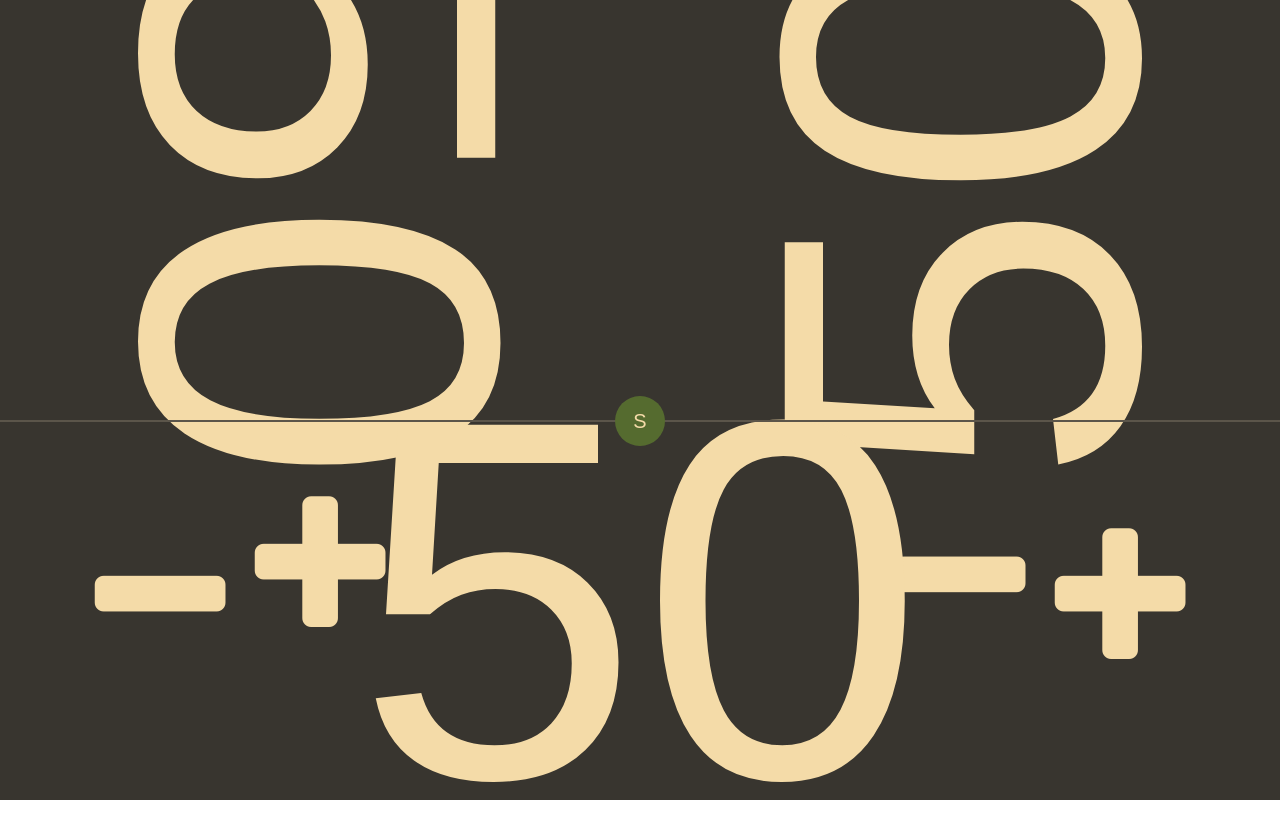
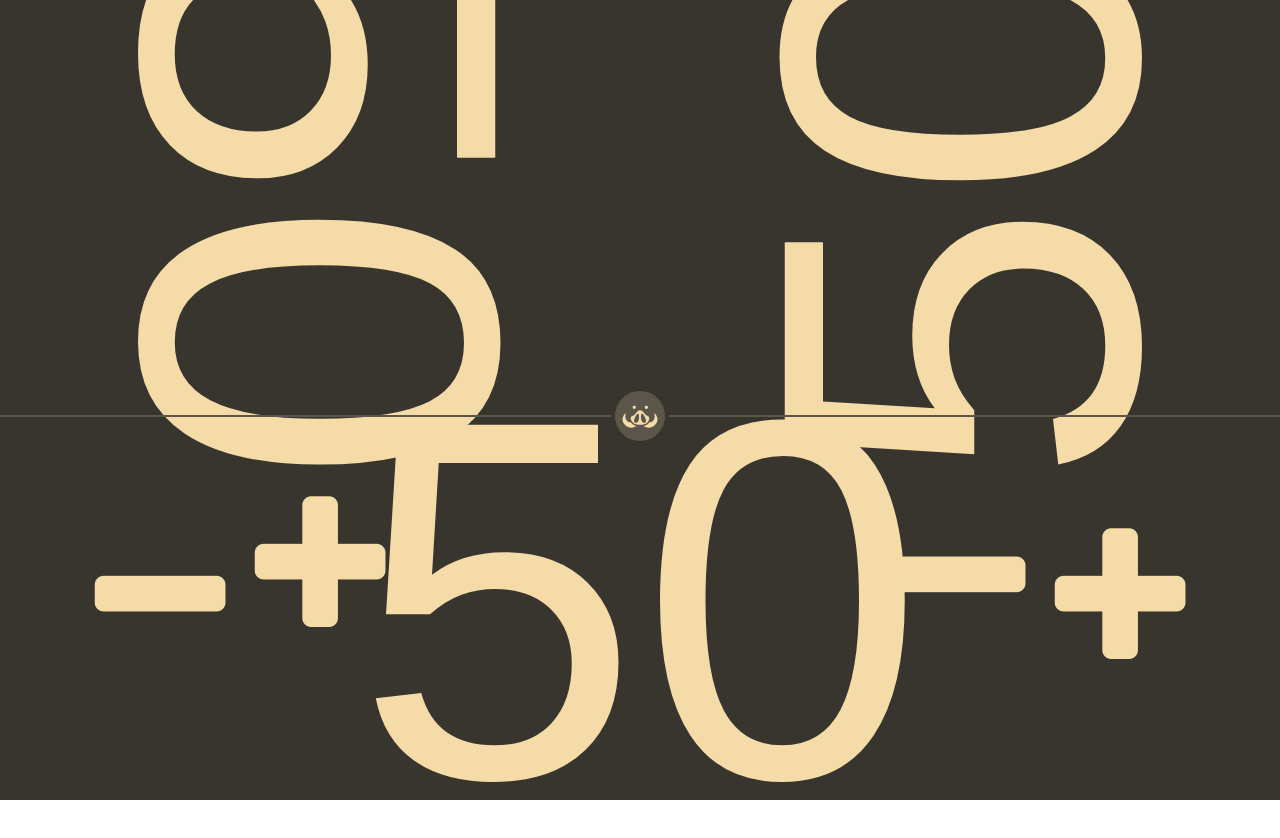
Before and after one commit to SightZyra/poinks, an Angular app: page /points in a window 1280 px wide. Shown: the top 838 px of the page. Built offline with nearby package versions, Linux system fonts and the light colour scheme.

Commit message:
feat: beautify menu

```diff
--- a/src/app/app.component.scss
+++ b/src/app/app.component.scss
@@ -1,8 +1,4 @@
 @import "../styles/variables";
-
-$splitter-button-height: 50px;
-$splitter-height-open: 40px;
-$splitter-height-closed: 2px;
 
 @mixin hide-menu() {
   height: $splitter-height-closed;
--- a/src/app/components/menu/main-menu/main-menu.component.html
+++ b/src/app/components/menu/main-menu/main-menu.component.html
@@ -1,13 +1,19 @@
 <div class="menu-container">
     <div class="menu-item fa fa-refresh" (click)="pointsService.resetPoints()"></div>
+
     <div class="menu-item poinks-rolling-dices"
          [routerLink]="['/', { outlets: {primary: ['whoWillStart'], menu: ['whoWillStartMenu'] }}]"
     ></div>
-    <div class="splitter-button" (click)="toggleMenu()">S</div>
+
+  <!--TODO: move to own component!!!-->
+    <div class="splitter-button poinks-poinks" (click)="toggleMenu()"></div>
+    <div class="menu-item">&nbsp;</div>
+
     <div class="menu-item fa fa-users" (click)="pointsService.resetPoints()"
         [routerLink]="[ '/', { outlets: { menu: ['playerMenu']}}]"
     ></div>
-    <div class="menu-item fa fa-users" (click)="pointsService.resetPoints()"
-         [routerLink]="[ '/', { outlets: { menu: ['playerMenu']}}]"
+
+    <div class="menu-item fa fa-cog"
+         [routerLink]="[ '/', { outlets: { menu: ['settings']}}]"
     ></div>
 </div>
--- a/src/app/components/menu/main-menu/main-menu.component.scss
+++ b/src/app/components/menu/main-menu/main-menu.component.scss
@@ -1,12 +1,17 @@
-$splitter-button-height: 50px;
-$splitter-height-open: 40px;
-$splitter-height-closed: 2px;
+@import "../../../../styles/variables";
 
 .menu-container {
   transition: visibility 0s;
 
   .menu-item {
     visibility: hidden;
+    outline: none;
+
+    //Over think the whole tap thing...
+    transition: color 0.7s ease-in;
+    &:focus {
+      color: $background-color;
+    }
   }
 
   .splitter-button {
@@ -15,11 +20,14 @@ $splitter-height-closed: 2px;
     justify-content: center;
     align-items: center;
 
+    font-size: 35px;
     border-radius: 50%;
-    background-color: darkolivegreen;
+    background-color: $menu-color;
+    color: $font-color;
     height: $splitter-button-height;
     width: $splitter-button-height;
     cursor: pointer;
+    border: 4px solid $background-color;
   }
 }
 
--- a/src/app/components/menu/main-menu/main-menu.component.ts
+++ b/src/app/components/menu/main-menu/main-menu.component.ts
@@ -14,10 +14,6 @@ export class MainMenuComponent implements OnInit, AfterViewInit {
   }
 
   ngOnInit() {
-  }
-
-  public whoWillStart() {
-    // this.router.navigate(['/whoWillStart']);
   }
 
   public toggleMenu() {
--- a/src/styles/_variables.scss
+++ b/src/styles/_variables.scss
@@ -1,3 +1,7 @@
 $font-color: #F4DBA8;
 $background-color: #38352F;
 $menu-color: #5B554A;
+
+$splitter-button-height: 50px;
+$splitter-height-open: 30px;
+$splitter-height-closed: 2px;
```
Also changed, not shown: src/styles/_menu.scss (line endings or trailing spaces).
